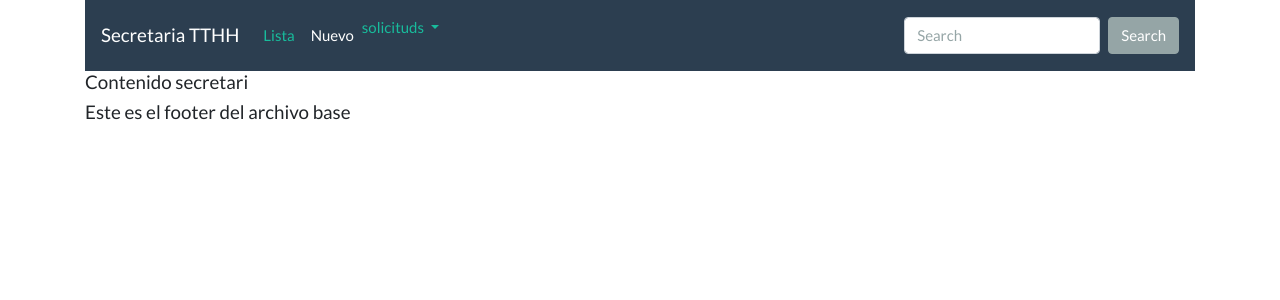
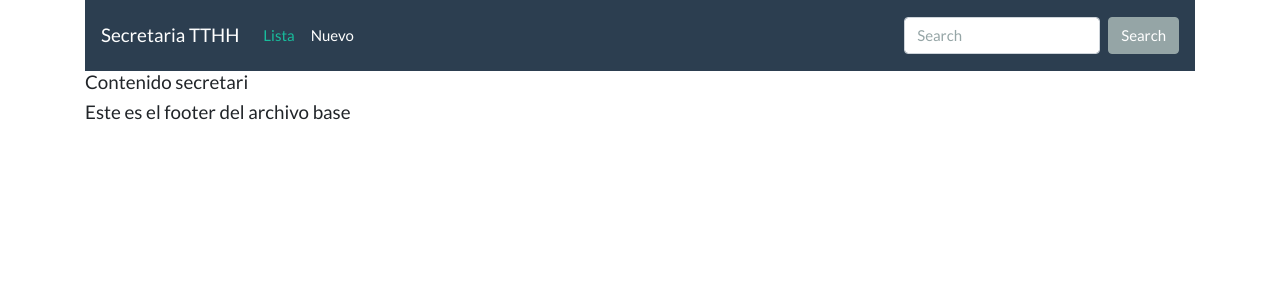
Before and after one commit to Mauricio89/secretaria_tthh, a Django app: page /solicitud/ in a window 1280 px wide. Shown: the top 300 px of the page. Run offline with Django 3.2, Linux system fonts and the light colour scheme; parts of the project's set-up code (start-up, migrations or seed data) failed here and were passed over; some libraries are stand-ins or nearby versions.

Commit message:
cambios 3

```diff
--- a/templates/base/base.html
+++ b/templates/base/base.html
@@ -33,14 +33,6 @@
           <li class="nav-item">
             <a class="nav-link" href="/solicitud/nuevo/">Nuevo</a>
           </li>
-          <li class="dropdown">
-            <a href="#" class="dropdown-toggle" data-toggle="dropdown" role="button" aria-expanded="false">solicituds
-              <span class="caret"></span></a>
-            <ul class="dropdown-menu" role="menu">
-              <li><a href="#">Registrar</a></li>
-              <li><a href="#">Listar</a></li>
-            </ul>
-          </li>
         </ul>
         <form class="form-inline my-2 my-lg-0">
           <input class="form-control mr-sm-2" type="text" placeholder="Search">
```
